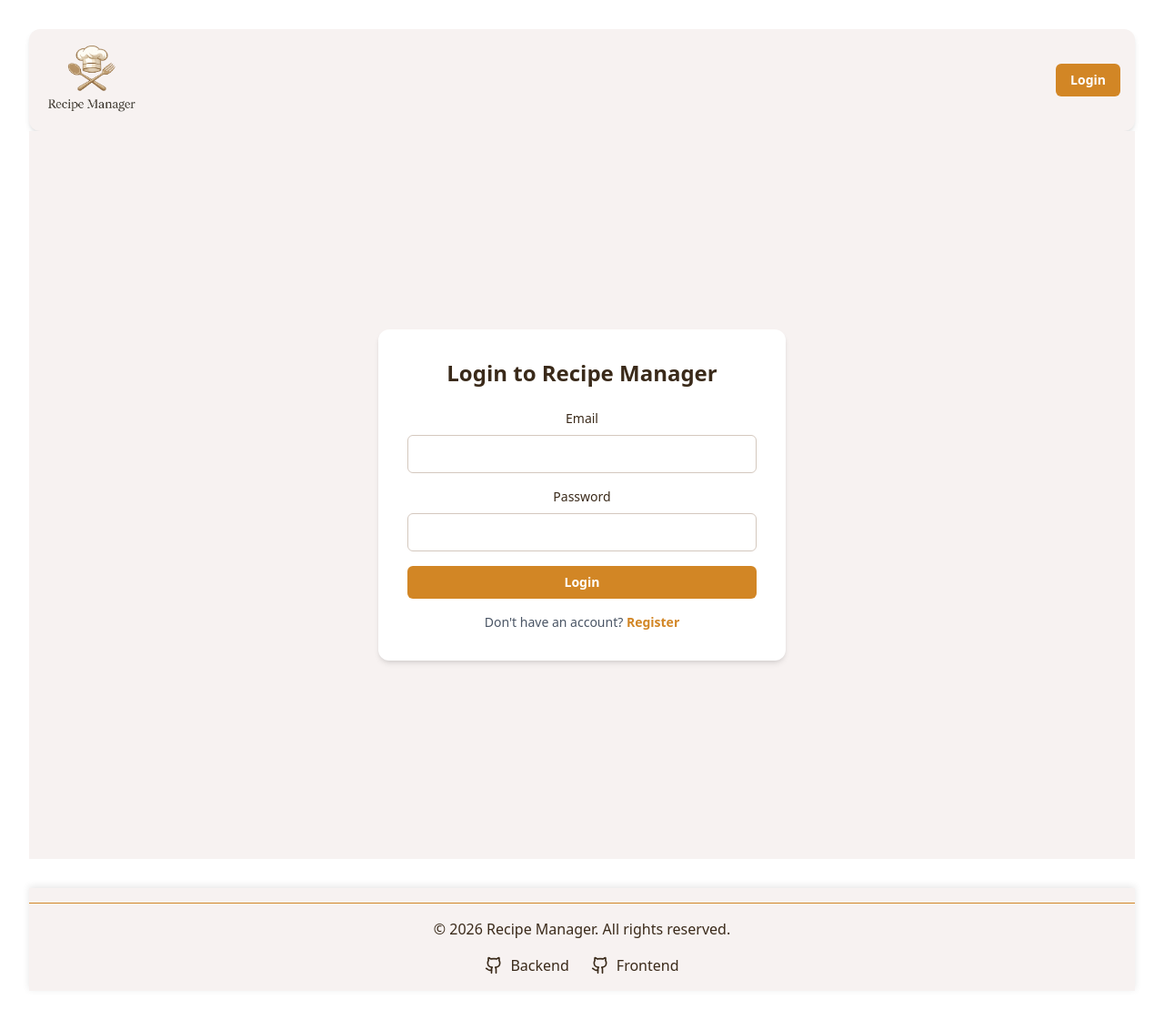
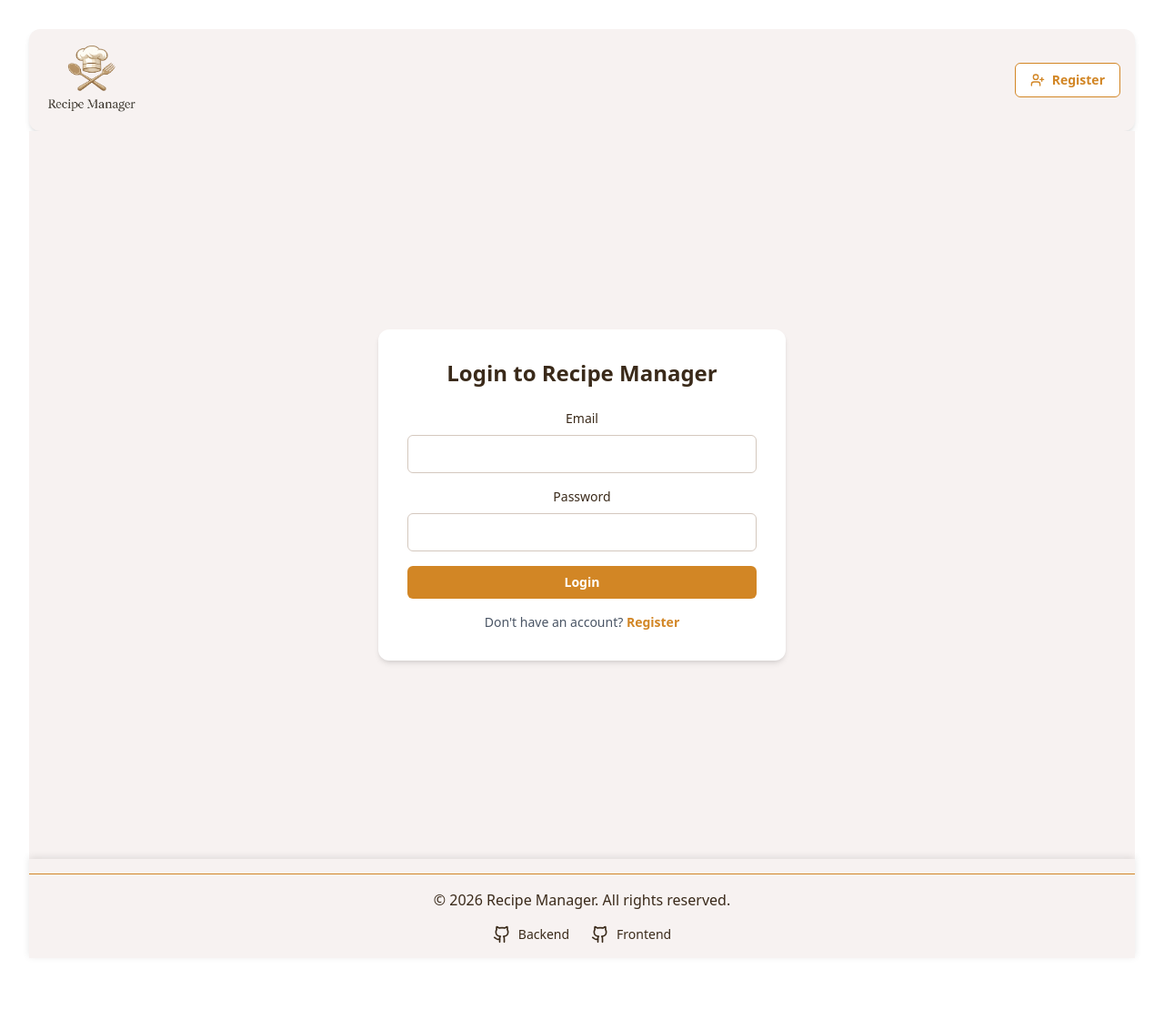
Before and after one commit to Stradow/recipe-manager, a React (Vite) app: page /login in a window 1280 px wide. Shown: the whole page at 91% size. After the commit the page ends 1085 px from the top, so only its background shows below. Built offline with nearby package versions, Linux system fonts and the light colour scheme; no server answers.

Commit message:
updated navbar

```diff
--- a/src/components/Footer.tsx
+++ b/src/components/Footer.tsx
@@ -2,29 +2,31 @@ import { Github } from "lucide-react";
 
 const Footer = () => {
   return (
-    <footer className=" bg-[#F7F2F1] text-[#3A2A1A] text-center py-4 shadow-[0_-2px_8px_rgba(0,0,0,0.1)] mt-8">
+    <footer className=" bg-[#F7F2F1] text-[#3A2A1A] text-center py-4 shadow-[0_-2px_8px_rgba(0,0,0,0.1)] m-0">
       <div className="border-t border-[#D28625] pt-4">
         <p className="mb-4">&copy; 2026 Recipe Manager. All rights reserved.</p>
 
         <div className="flex justify-center items-center gap-6">
           <a
             href="https://github.com/Stradow/recipe-manager-express"
-            target="_blanck"
+            target="_blank"
+            rel="noopener noreferrer"
             className="flex items-center gap-2 hover:text[#D28625] transition-colors duration-200"
             title="Backend Repository"
           >
             <Github size={20} />
-            <span className="text=sm">Backend</span>
+            <span className="text-sm">Backend</span>
           </a>
 
           <a
             href="https://github.com/Stradow/recipe-manager"
-            target="_blanck"
+            target="_blank"
+            rel="noopener noreferrer"
             className="flex items-center gap-2 hover:text[#D28625] transition-colors duration-200"
             title="Frontend Repository"
           >
             <Github size={20} />
-            <span className="text=sm">Frontend</span>
+            <span className="text-sm">Frontend</span>
           </a>
         </div>
       </div>
--- a/src/components/Navbar.tsx
+++ b/src/components/Navbar.tsx
@@ -1,10 +1,12 @@
 import RecipeLogo from "../assets/images/logo.png";
-import { Link } from "react-router-dom";
-import { Plus, LogOut, User } from "lucide-react";
+import { Link, useLocation } from "react-router-dom";
+import { Plus, LogOut, User, UserPlus } from "lucide-react";
 import { useAuth } from "../context/AuthContext";
 
 const Navbar = () => {
   const { user, logout, isAuthenticated } = useAuth();
+  const location = useLocation();
+  const isLoginPage = location.pathname === "/login";
 
   return (
     <nav className="flex items-center justify-between bg-[#F7F2F1] p-4 rounded-xl shadow-md">
@@ -31,8 +33,14 @@ const Navbar = () => {
               <LogOut size={16} /> Logout
             </button>
           </>
+        ) : isLoginPage ? (
+          <Link to="/register">
+            <button className="cursor-pointer flex items-center gap-2 rounded-md border border-[#D28625] bg-white px-4 py-2 text-sm font-semibold text-[#D28625] hover:bg-[#F7F2F1] transition">
+              <UserPlus size={16} /> Register
+            </button>
+          </Link>
         ) : (
-          <Link to="login">
+          <Link to="/login">
             <button className="cursor-pointer flex items-center gap-2 rounded-md bg-[#D28625] px-4 py-2 text-sm font-semibold text-white hover:bg-[#AB9983] transition">
               Login
             </button>
```
